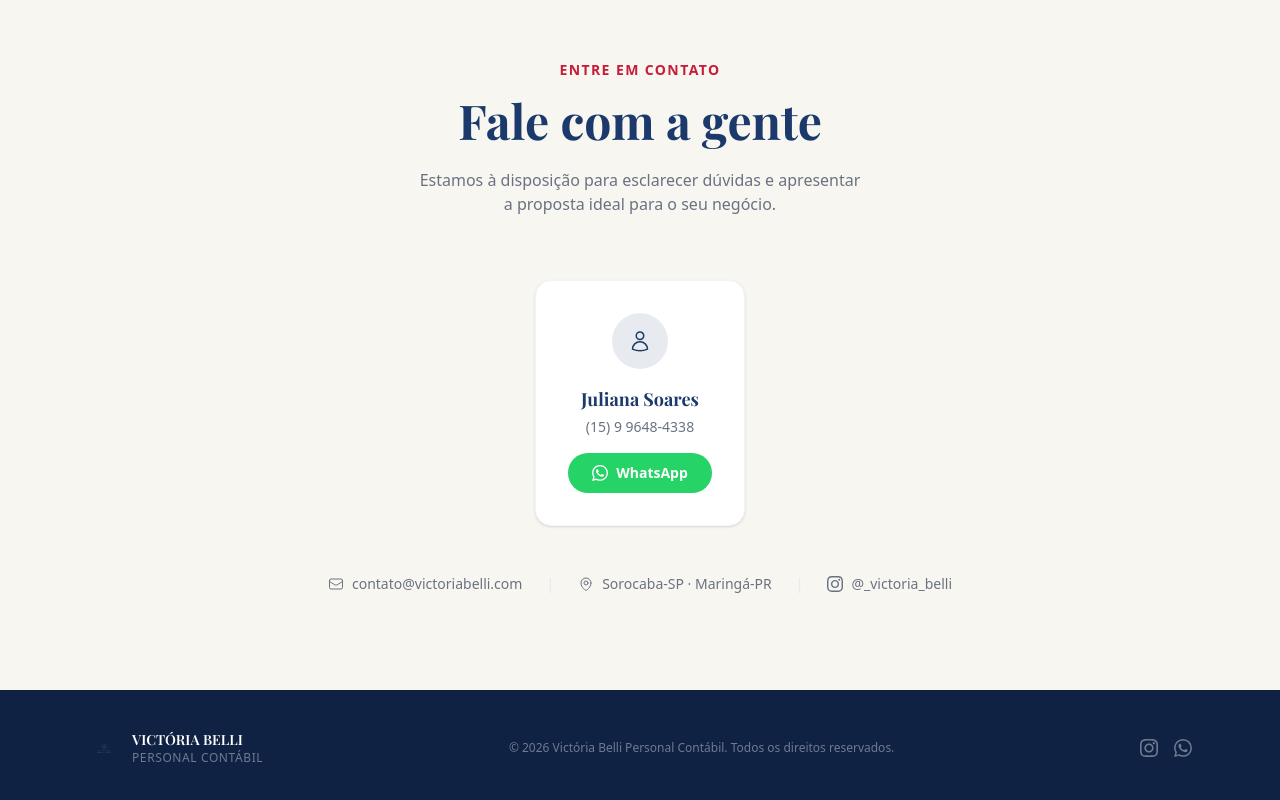
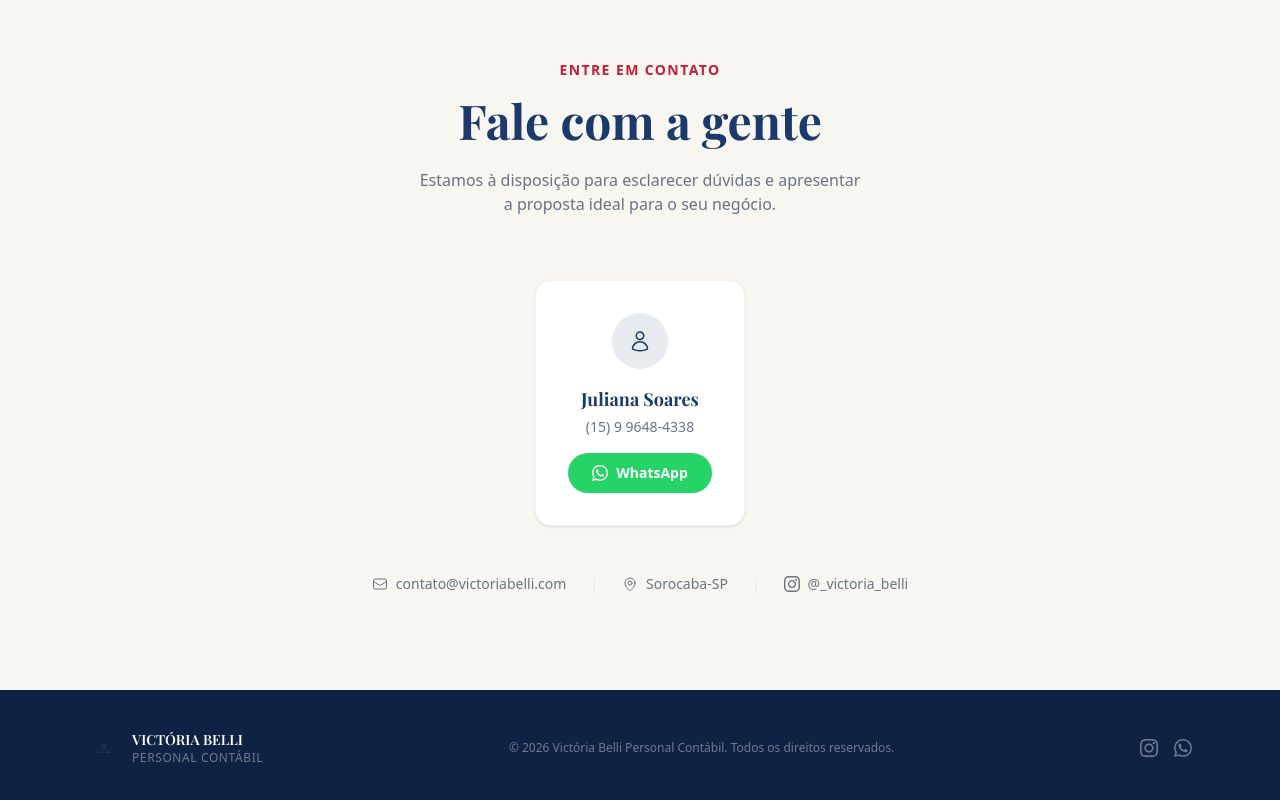
Before and after one commit to fecavalieridesign/victoria-belli, a Next.js app: page / in a window 1280 px wide. Shown: the part 3980-4780 px from the top of the page. Built offline with nearby package versions, Linux system fonts and the light colour scheme.

Commit message:
fix: remove Maringá-PR do contato

```diff
--- a/components/Contact.tsx
+++ b/components/Contact.tsx
@@ -85,7 +85,7 @@ export default function Contact() {
               <path strokeLinecap="round" strokeLinejoin="round" d="M15 10.5a3 3 0 11-6 0 3 3 0 016 0z" />
               <path strokeLinecap="round" strokeLinejoin="round" d="M19.5 10.5c0 7.142-7.5 11.25-7.5 11.25S4.5 17.642 4.5 10.5a7.5 7.5 0 1115 0z" />
             </svg>
-            Sorocaba-SP · Maringá-PR
+            Sorocaba-SP
           </span>
           <span className="hidden sm:block text-gray-200">|</span>
           <a
```
